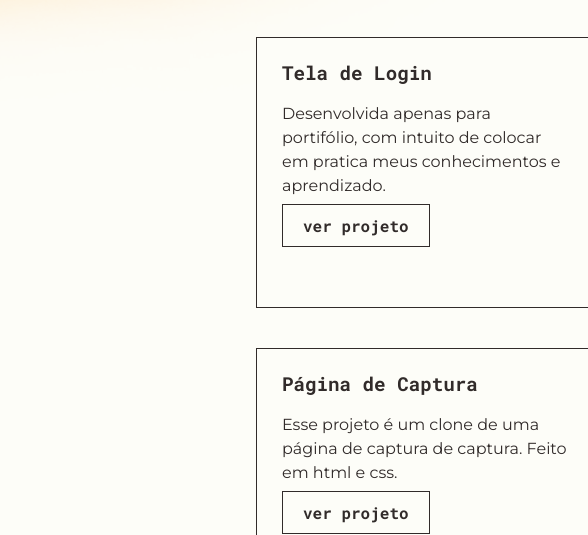
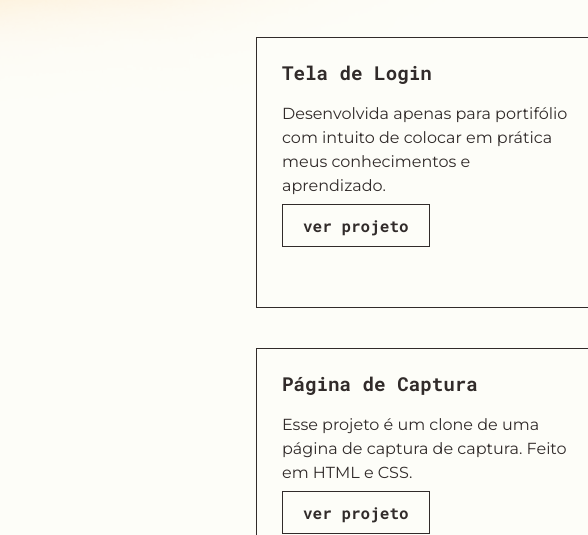
Before and after one commit to BiancaXP/Portifolio, a plain HTML site: page index.html in a window 1280 px wide. Shown: the part 1708-2243 px from the top of the page, 0-588 px from the left. Drawn offline with Linux system fonts and the light colour scheme.

Commit message:
Update index.html
Correcao de PT nos cards

```diff
--- a/index.html
+++ b/index.html
@@ -66,7 +66,7 @@
         <div class="projetos-card">
           <div class="projeto-conteudo">
             <h3 class="projetos-card-titulo">Tela de Login</h3>
-            <p class="projetos-card-descricao">Desenvolvida apenas para portifólio, com intuito de colocar em pratica meus conhecimentos e aprendizado.</p>
+            <p class="projetos-card-descricao">Desenvolvida apenas para portifólio com intuito de colocar em prática meus conhecimentos e aprendizado.</p>
             <a href="https://biancaxp.github.io/Tela-login-Money-Time/" class="projetos-card-botao">ver projeto</a>
           </div>
           <img src="img/card-money.png" alt="Imagem do logo Money Time" class="projetos-card-imagem">
@@ -74,7 +74,7 @@
         <div class="projetos-card">
           <div class="projeto-conteudo">
             <h3 class="projetos-card-titulo">Página de Captura</h3>
-            <p class="projetos-card-descricao">Esse projeto é um clone de uma página de captura de captura. Feito em html e css. </p>
+            <p class="projetos-card-descricao">Esse projeto é um clone de uma página de captura de captura. Feito em HTML e CSS. </p>
             <a href="https://biancaxp.github.io/PaginaCaptura_Luar/" class="projetos-card-botao">ver projeto</a>
           </div>
           <img src="img/card-luar.png" alt="Imagem do logo Luar" class="projetos-card-imagem">
```
